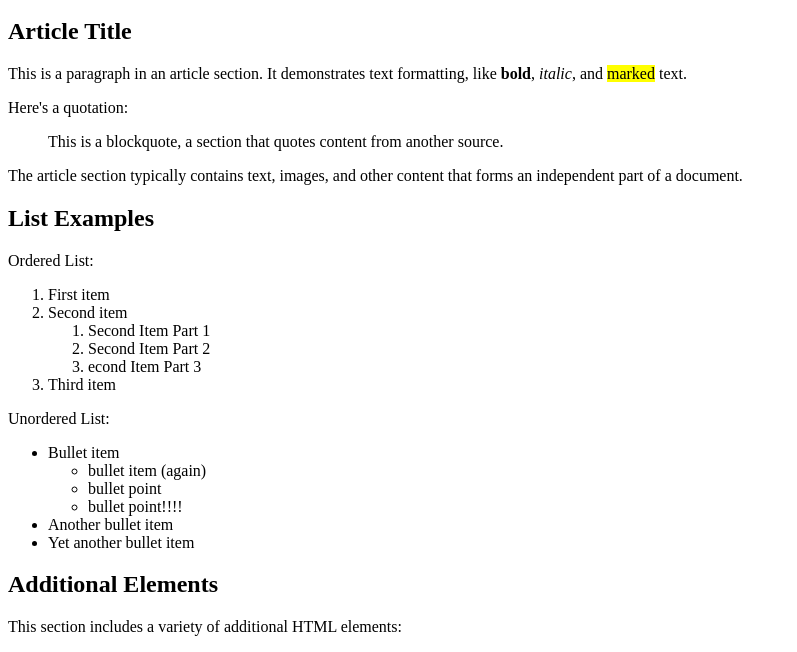
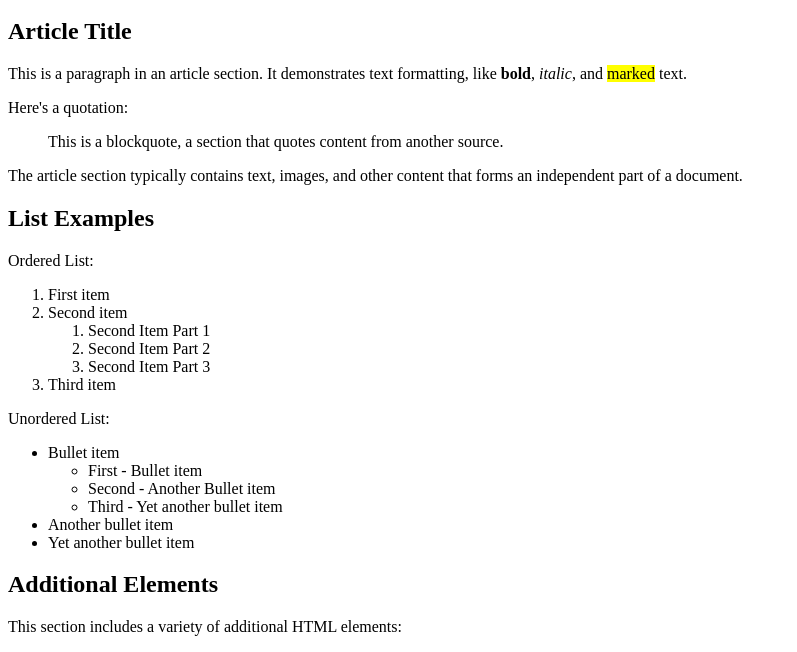
Before and after one commit to someone735/ensf381lab2, a plain HTML site: page news.html in a window 1280 px wide. Shown: the part 136-788 px from the top of the page, without its empty margins (0-797 px from the left). Drawn offline with Linux system fonts and the light colour scheme.

Commit message:
Update news.html

```diff
--- a/news.html
+++ b/news.html
@@ -61,7 +61,7 @@ Description : A simple HTML file.
                 <ol>
                     <li>Second Item Part 1</li>
                     <li>Second Item Part 2</li>
-                    <li>econd Item Part 3</li>
+                    <li>Second Item Part 3</li>
                 </ol>
             <li>Third item</li>
         </ol>
@@ -70,9 +70,9 @@ Description : A simple HTML file.
             <li>Bullet item</li>
 			<!--Make a sub-unordered list here-->
             <ul>
-                <li>bullet item (again)</li>
-                <li> bullet point</li>
-                <li> bullet point!!!!</li>
+                <li>First - Bullet item</li>
+                <li>Second - Another Bullet item</li>
+                <li>Third - Yet another bullet item</li>
             </ul>
             <li>Another bullet item</li>
             <li>Yet another bullet item</li>
```
